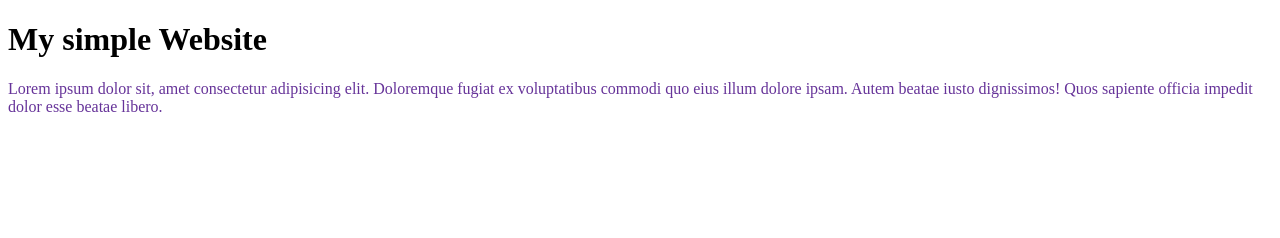
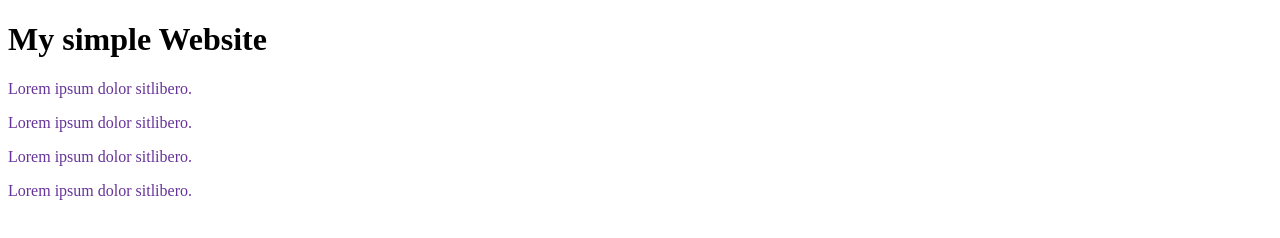
Before and after one commit to Khalidkhan-23/Second-Git_Repo, a plain HTML site: page index.html in a window 1280 px wide. Drawn offline with Linux system fonts and the light colour scheme.

Commit message:
second commit

```diff
--- a/index.html
+++ b/index.html
@@ -10,9 +10,25 @@
 <body>
     <div>
         <p>
-            Lorem ipsum dolor sit, amet consectetur adipisicing elit. Doloremque fugiat ex voluptatibus commodi quo eius illum dolore ipsam. Autem beatae iusto dignissimos! Quos sapiente officia impedit dolor esse beatae libero.
+            Lorem ipsum dolor sitlibero.
+        </p>
+    </div>
+    <div>
+        <p>
+            Lorem ipsum dolor sitlibero.
+        </p>
+    </div>
+    <div>
+        <p>
+            Lorem ipsum dolor sitlibero.
+        </p>
+    </div>
+    <div>
+        <p>
+            Lorem ipsum dolor sitlibero.
         </p>
     </div>
 
+
 </body>
 </html>
```
